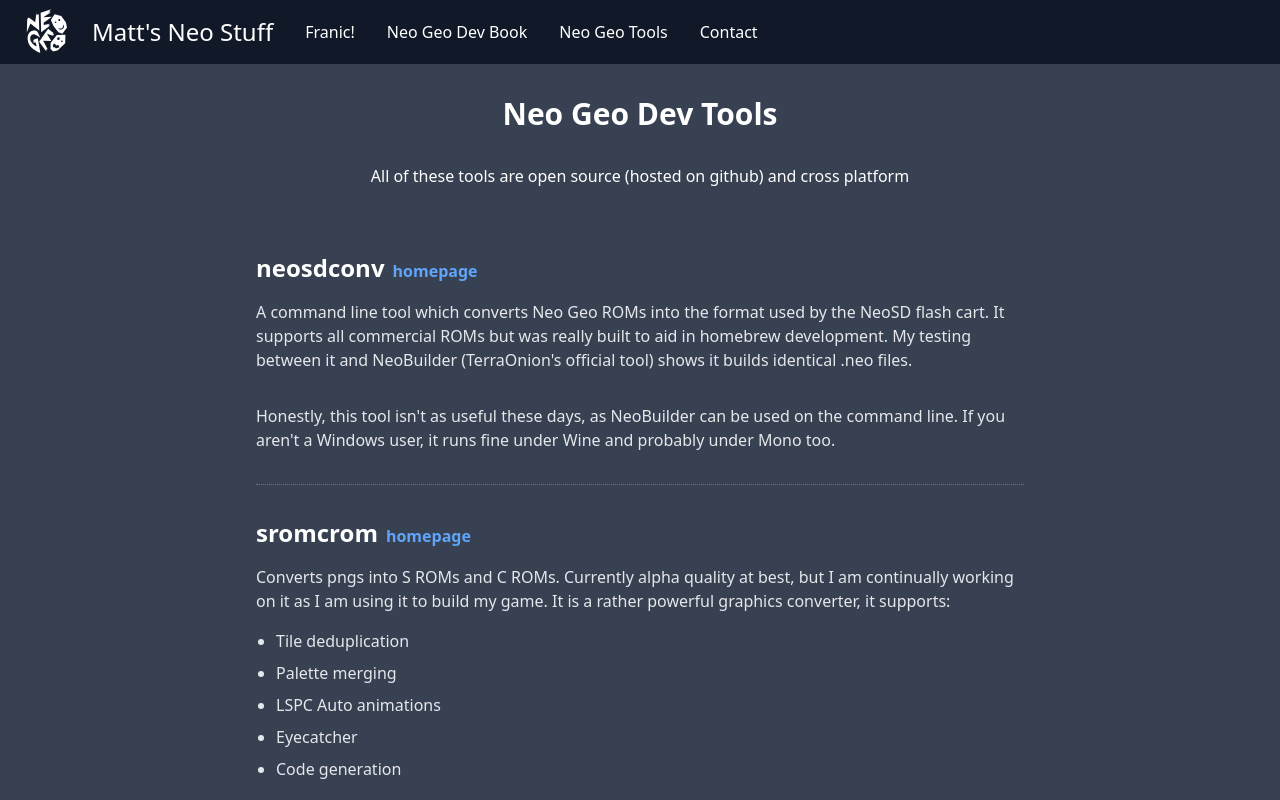
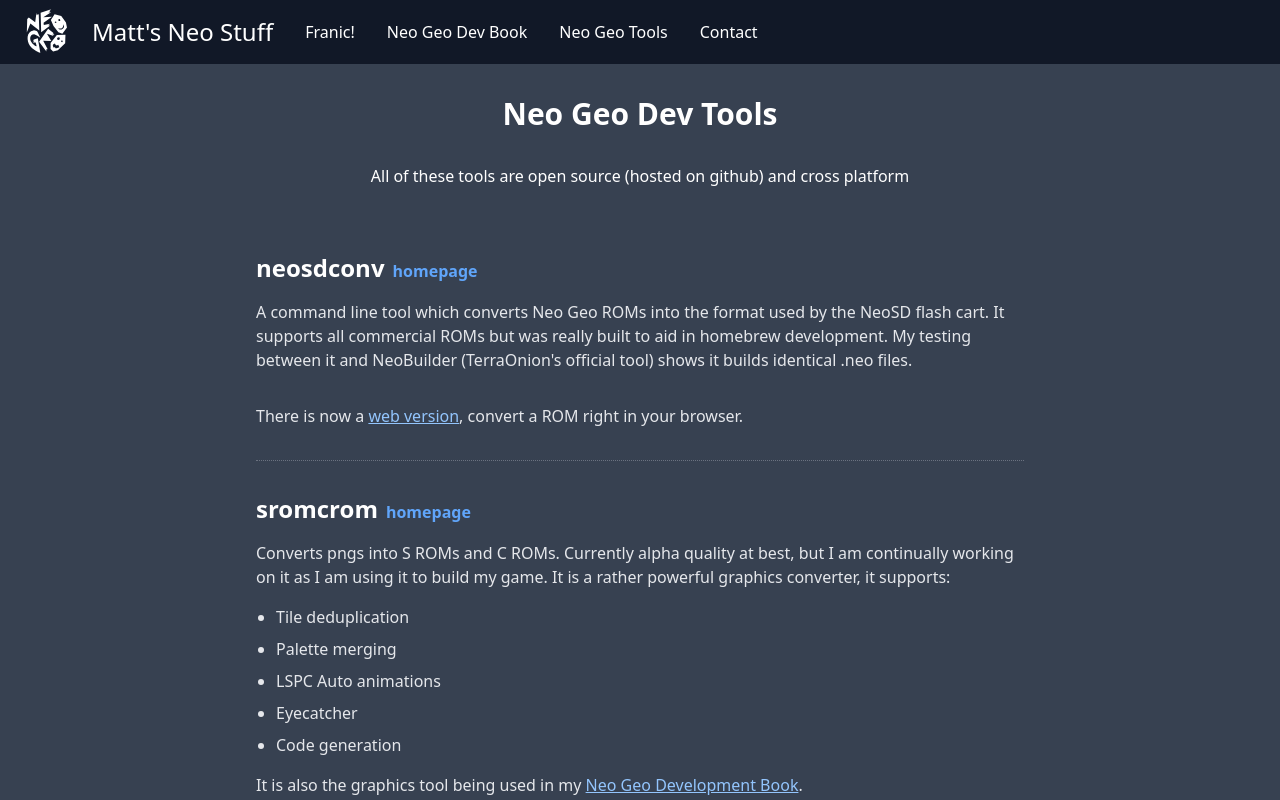
Before and after one commit to city41/neo-geo-blog, a Next.js app: page /tools in a window 1280 px wide. Shown: the top 800 px of the page. Built offline with nearby package versions, Linux system fonts and the light colour scheme; no server answers.

Commit message:
ToolsPage: link to neosdconv-web

```diff
--- a/src/components/tools/ToolsPage.tsx
+++ b/src/components/tools/ToolsPage.tsx
@@ -52,9 +52,9 @@
 						identical .neo files.
 					</p>
 					<p>
-						Honestly, this tool isn&apos;t as useful these days, as NeoBuilder
-						can be used on the command line. If you aren&apos;t a Windows user,
-						it runs fine under Wine and probably under Mono too.
+						There is now a{' '}
+						<a href="https://toneosd.mattgreer.dev">web version</a>, convert a
+						ROM right in your browser.
 					</p>
 				</ToolEntry>
 				<ToolEntry title="sromcrom" url="https://github.com/city41/sromcrom">
```
